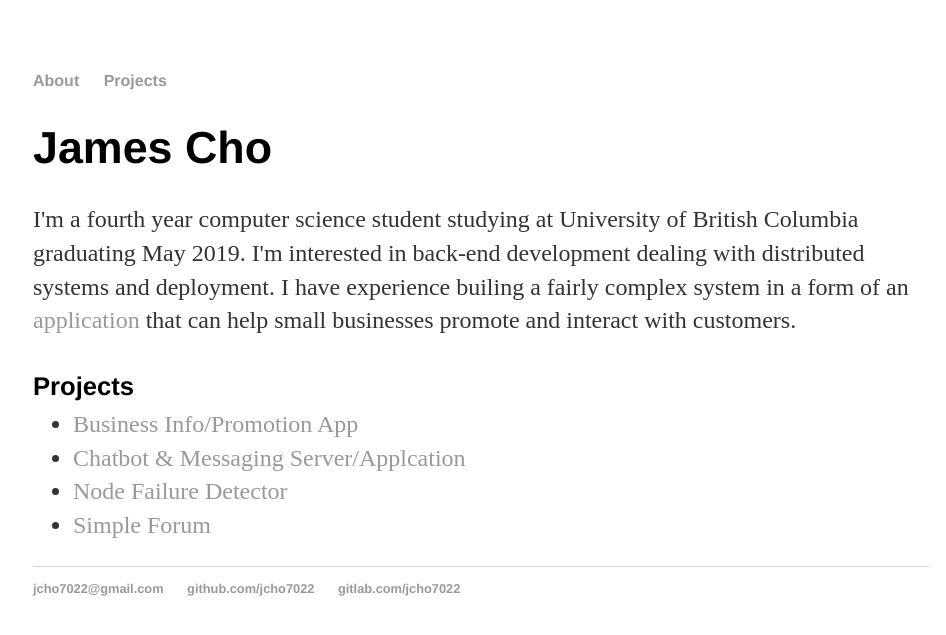
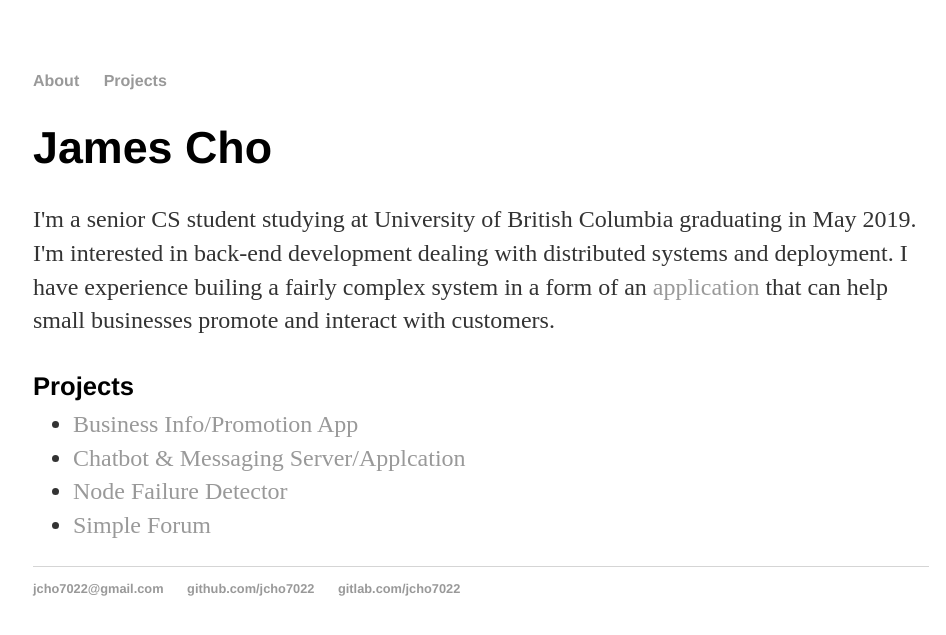
Before and after one commit to jcho7022/jcho7022.github.io, a Jekyll site: the page built from index.html, in a window 1280 px wide. Shown: the top 635 px of the page, without its empty margins (159-1105 px from the left). Built offline with Jekyll 4.4.1, drawn with Linux system fonts in a browser that asks for light colours.

Commit message:
Update index.html

```diff
--- a/index.html
+++ b/index.html
@@ -5,7 +5,7 @@ title: About James Cho
 <div class="about">
 	<h1>James Cho</h1>
 		<p>
-		I'm a fourth year computer science student studying at University of British Columbia graduating May 2019.
+		I'm a senior CS student studying at University of British Columbia graduating in May 2019.
 		I'm interested in back-end development dealing with distributed systems and deployment. I have experience
 		builing a fairly complex system in a form of an <a href="https://play.google.com/store/apps/details?id=com.floatapplication">application</a>
 		that can help small businesses promote and interact with customers.
```
